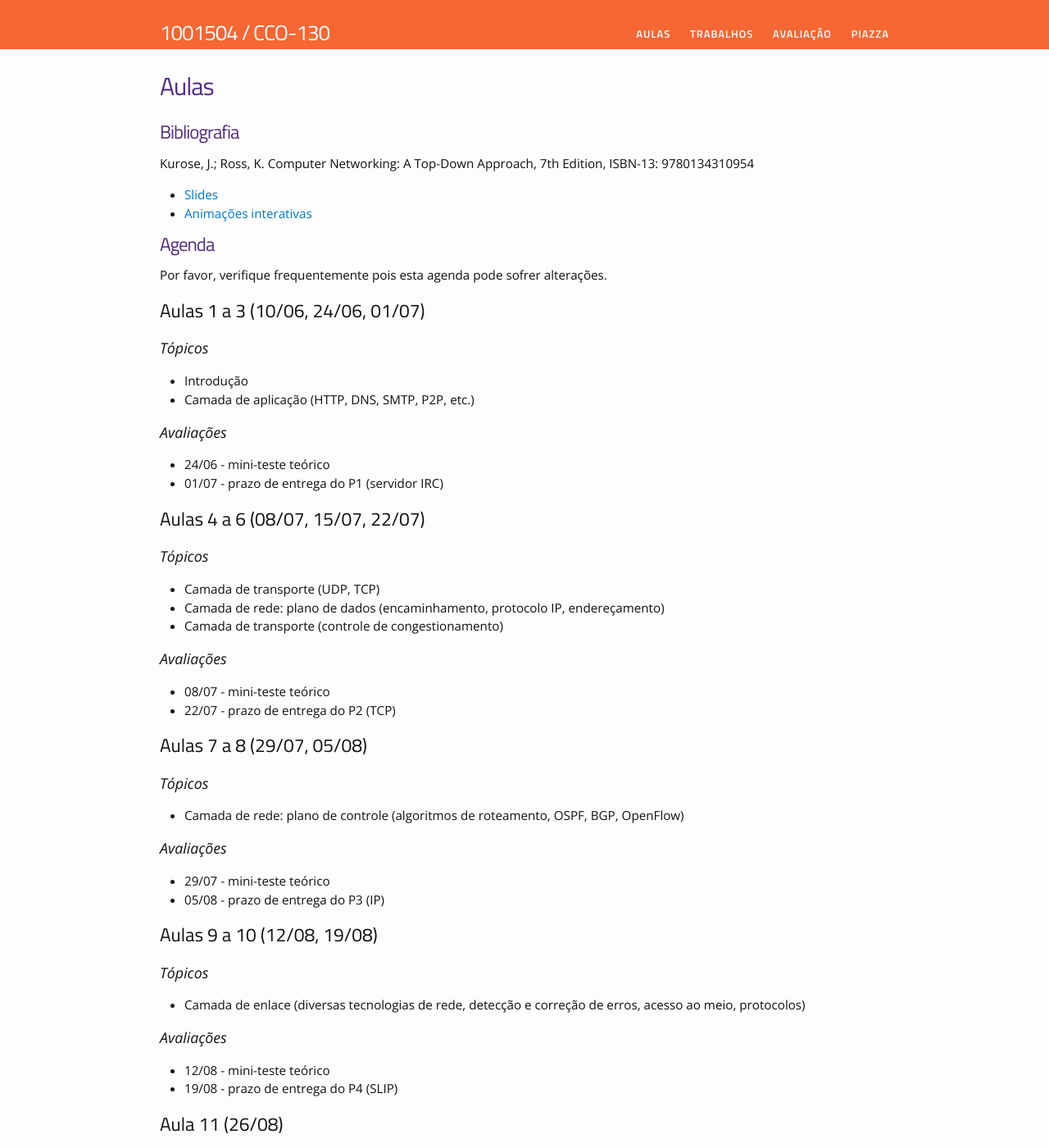
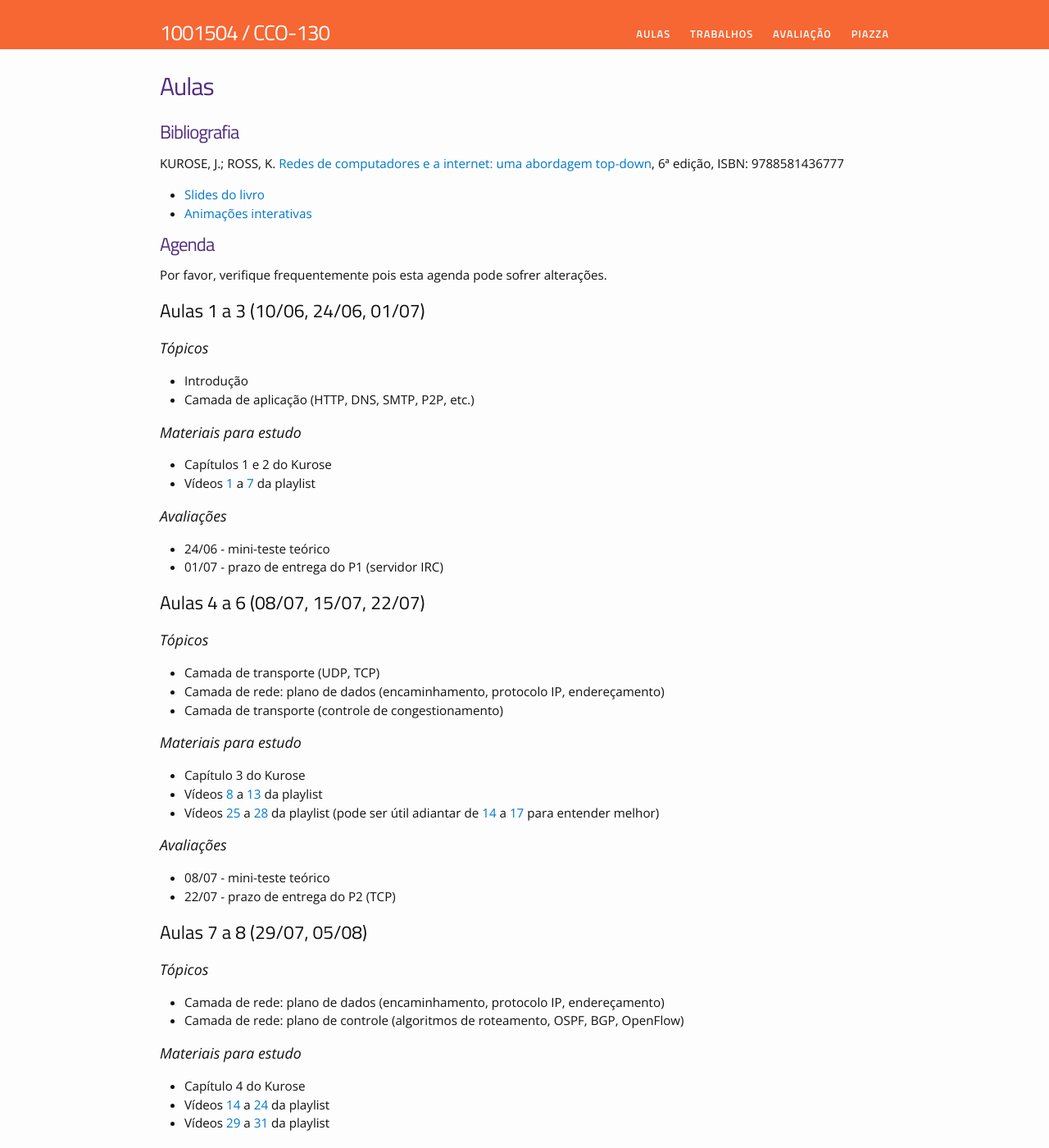
Before and after one commit to thotypous/redes-website, a Jekyll site: the page built from aulas.md, in a window 1280 px wide and 1400 px high. Shown: the whole window at 82% size. Built offline with Jekyll 4.4.1, drawn with Linux system fonts in a browser that asks for light colours; some of the changed text lies outside the part shown.

Commit message:
adiciona materiais para estudo

```diff
--- a/aulas.md
+++ b/aulas.md
@@ -6,9 +6,9 @@ permalink: /aulas/
 
 # Bibliografia
 
-Kurose, J.; Ross, K. Computer Networking: A Top-Down Approach, 7th Edition, ISBN-13: 9780134310954
+KUROSE, J.; ROSS, K. [Redes de computadores e a internet: uma abordagem top-down](https://plataforma.bvirtual.com.br/Acervo/Publicacao/3843), 6ª edição, ISBN: 9788581436777
 
- * [Slides](https://1drv.ms/f/s!AlU8gesWGe8VeyYUZqcZmeP52vY)
+ * [Slides do livro](https://1drv.ms/f/s!AlU8gesWGe8VeyYUZqcZmeP52vY)
  * [Animações interativas](https://wps.pearsoned.com/ecs_kurose_compnetw_6/216/55463/14198702.cw/content/index.html)
 
 # Agenda
@@ -22,6 +22,11 @@ Por favor, verifique frequentemente pois esta agenda pode sofrer alterações.
 
 * Introdução
 * Camada de aplicação (HTTP, DNS, SMTP, P2P, etc.)
+
+### Materiais para estudo
+
+* Capítulos 1 e 2 do Kurose
+* Vídeos [1](https://www.youtube.com/watch?v=43FJUiYkQt0&list=PLtQaN06AB3mJq8UoVOLABF_p-hsztUQ81&index=1) a [7](https://www.youtube.com/watch?v=43FJUiYkQt0&list=PLtQaN06AB3mJq8UoVOLABF_p-hsztUQ81&index=7) da playlist
 
 ### Avaliações
 
@@ -37,6 +42,12 @@ Por favor, verifique frequentemente pois esta agenda pode sofrer alterações.
 * Camada de rede: plano de dados (encaminhamento, protocolo IP, endereçamento)
 * Camada de transporte (controle de congestionamento)
 
+### Materiais para estudo
+
+* Capítulo 3 do Kurose
+* Vídeos [8](https://www.youtube.com/watch?v=lEXgM9Vlq4k&list=PLtQaN06AB3mJq8UoVOLABF_p-hsztUQ81&index=8) a [13](https://www.youtube.com/watch?v=_Y1HCtgTB4s&list=PLtQaN06AB3mJq8UoVOLABF_p-hsztUQ81&index=13) da playlist
+* Vídeos [25](https://www.youtube.com/watch?v=v4-SzxLleg4&list=PLtQaN06AB3mJq8UoVOLABF_p-hsztUQ81&index=25) a [28](https://www.youtube.com/watch?v=WlX5q_TIFXo&list=PLtQaN06AB3mJq8UoVOLABF_p-hsztUQ81&index=28) da playlist (pode ser útil adiantar de [14](https://www.youtube.com/watch?v=PKx8YqBgpEk&list=PLtQaN06AB3mJq8UoVOLABF_p-hsztUQ81&index=14) a [17](https://www.youtube.com/watch?v=PKx8YqBgpEk&list=PLtQaN06AB3mJq8UoVOLABF_p-hsztUQ81&index=17) para entender melhor)
+
 ### Avaliações
 
 * 08/07 - mini-teste teórico
@@ -46,7 +57,14 @@ Por favor, verifique frequentemente pois esta agenda pode sofrer alterações.
 
 ### Tópicos
 
+* Camada de rede: plano de dados (encaminhamento, protocolo IP, endereçamento)
 * Camada de rede: plano de controle (algoritmos de roteamento, OSPF, BGP, OpenFlow)
+
+### Materiais para estudo
+
+* Capítulo 4 do Kurose
+* Vídeos [14](https://www.youtube.com/watch?v=v4-SzxLleg4&list=PLtQaN06AB3mJq8UoVOLABF_p-hsztUQ81&index=25) a [24](https://www.youtube.com/watch?v=WlX5q_TIFXo&list=PLtQaN06AB3mJq8UoVOLABF_p-hsztUQ81&index=28) da playlist
+* Vídeos [29](https://www.youtube.com/watch?v=cFhlvrZ1hKY&list=PLtQaN06AB3mJq8UoVOLABF_p-hsztUQ81&index=29) a [31](https://www.youtube.com/watch?v=xhtvKJ1mzwI&list=PLtQaN06AB3mJq8UoVOLABF_p-hsztUQ81&index=31) da playlist
 
 ### Avaliações
 
@@ -58,6 +76,11 @@ Por favor, verifique frequentemente pois esta agenda pode sofrer alterações.
 ### Tópicos
 
 * Camada de enlace (diversas tecnologias de rede, detecção e correção de erros, acesso ao meio, protocolos)
+
+### Materiais para estudo
+
+* Capítulo 5 do Kurose
+* Vídeos [32](https://www.youtube.com/watch?v=v4-SzxLleg4&list=PLtQaN06AB3mJq8UoVOLABF_p-hsztUQ81&index=32) a [37](https://www.youtube.com/watch?v=WlX5q_TIFXo&list=PLtQaN06AB3mJq8UoVOLABF_p-hsztUQ81&index=37) da playlist
 
 ### Avaliações
 
@@ -71,6 +94,11 @@ Por favor, verifique frequentemente pois esta agenda pode sofrer alterações.
 * Redes sem fio e móveis
 * Fundamentos de segurança de redes
 
+### Materiais para estudo
+
+* Capítulos 6 e 8 do Kurose
+* Vídeos [2](https://www.youtube.com/watch?v=Rv2zcXsMTPA&list=PLtQaN06AB3mJJXu7cuoK7KaL9e0KfChuQ&index=2) a [10](https://www.youtube.com/watch?v=bfS4-1DbCa8&list=PLtQaN06AB3mJJXu7cuoK7KaL9e0KfChuQ&index=10) da playlist de Segurança Cibernética
+
 ### Avaliações
 
 * 26/08 - mini-teste teórico
```
